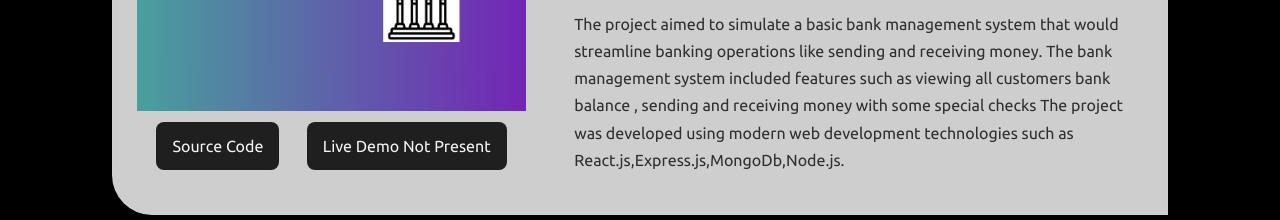
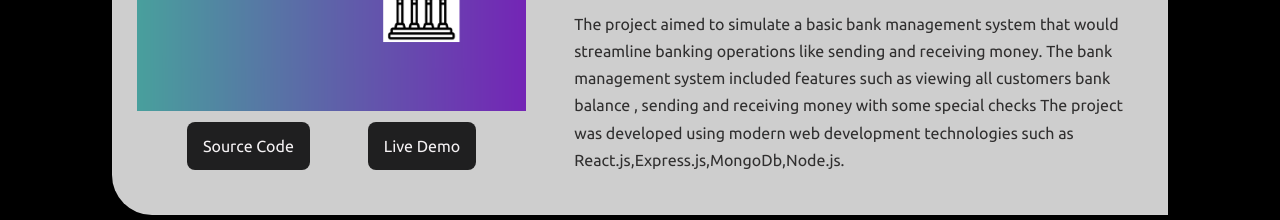
Before and after one commit to riteshSajwan/portfolio, a React (Create React App) app: page / in a window 1280 px wide. Shown: the part 4200-4420 px from the top of the page. Built offline with nearby package versions, Linux system fonts and the light colour scheme.

Commit message:
Updating Bank Management Live Link

```diff
--- a/src/Portfolio.js
+++ b/src/Portfolio.js
@@ -78,8 +78,8 @@ const projects = {
 					url: 'https://github.com/Ritesh9211/bankmanagement',
 				},
 				{
-					name: 'Live Demo Not Present',
-					url: 'https://github.com/Ritesh9211/bankmanagement',
+					name: 'Live Demo',
+					url: 'https://bankfrontend.onrender.com/home',
 				},
 			],
 		},{
```
